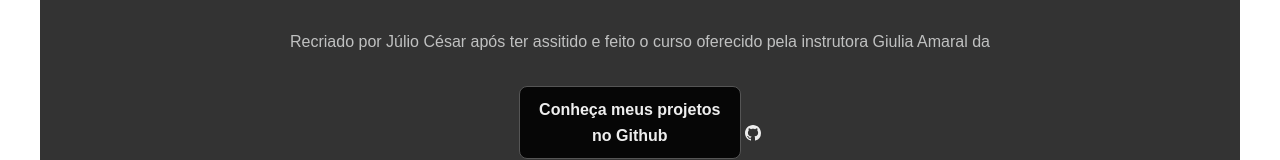
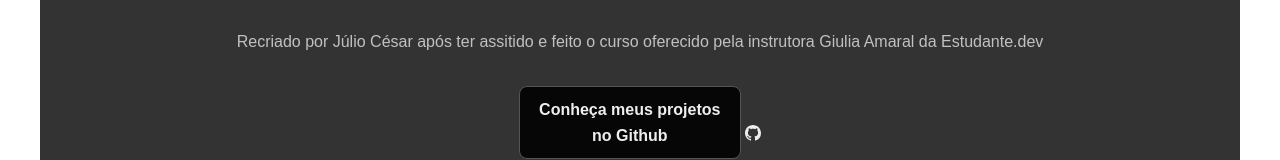
Before and after one commit to jcdsje/programadorjcbolode-chocolate, a plain HTML site: page index.html in a window 1280 px wide. Shown: the part 2081-2241 px from the top of the page. Drawn offline with Linux system fonts and the light colour scheme.

Commit message:
Update index.html

```diff
--- a/index.html
+++ b/index.html
@@ -75,7 +75,7 @@
       cursos Estudante.dev</a>
     <p >
       Recriado por Júlio César após ter assitido e feito o curso
-      oferecido pela instrutora Giulia Amaral da
+      oferecido pela instrutora Giulia Amaral da Estudante.dev
 
 
 
```
